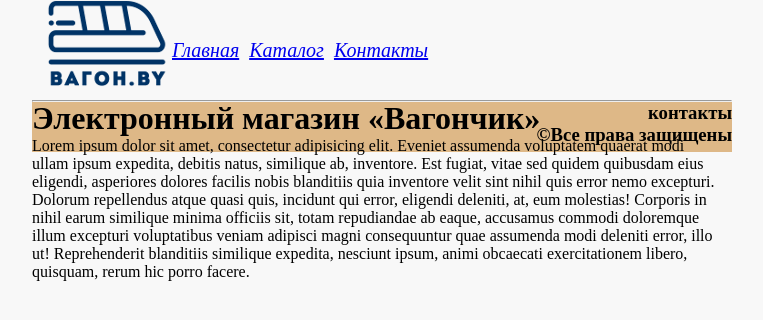
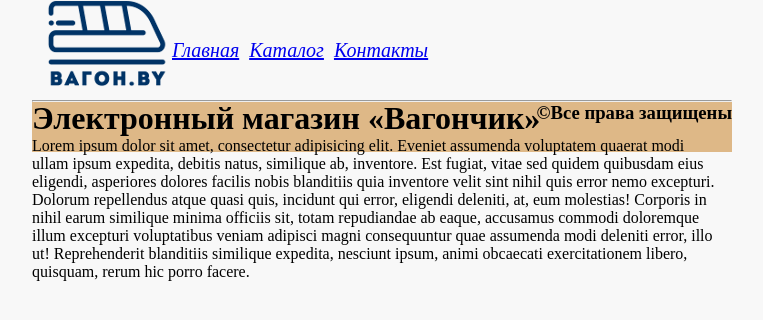
Before and after one commit to GigGun/geekshop2, a Django app: page / in a window 1280 px wide. Shown: the top 320 px of the page, without its empty margins (258-1021 px from the left). Run offline with Django 3.2, Linux system fonts and the light colour scheme; some libraries are stand-ins or nearby versions.

Commit message:
fix some troubles

```diff
--- a/geekshop/mainapp/templates/mainapp/base.html
+++ b/geekshop/mainapp/templates/mainapp/base.html
@@ -30,9 +30,6 @@
     <hr>
 <div class="footer">
     <div class="text-footer">
-        <h3>контакты</h3>
-    </div>
-    <div class="text-footer">
         <h3>&copy;Все права защищены</h3>
     </div>
 </div>
--- a/geekshop/mainapp/templates/mainapp/index.html
+++ b/geekshop/mainapp/templates/mainapp/index.html
@@ -16,15 +16,3 @@
     nesciunt ipsum, animi obcaecati exercitationem libero, quisquam, rerum hic porro facere.</p>
 </body>
 {% endblock %}
-
-{% block footer %}
-    <hr>
-<div class="footer">
-    <div class="text-footer">
-        <h3>контакты</h3>
-    </div>
-    <div class="text-footer">
-        <h3>&copy;Все права защищены</h3>
-    </div>
-</div>
-{% endblock %}
```
